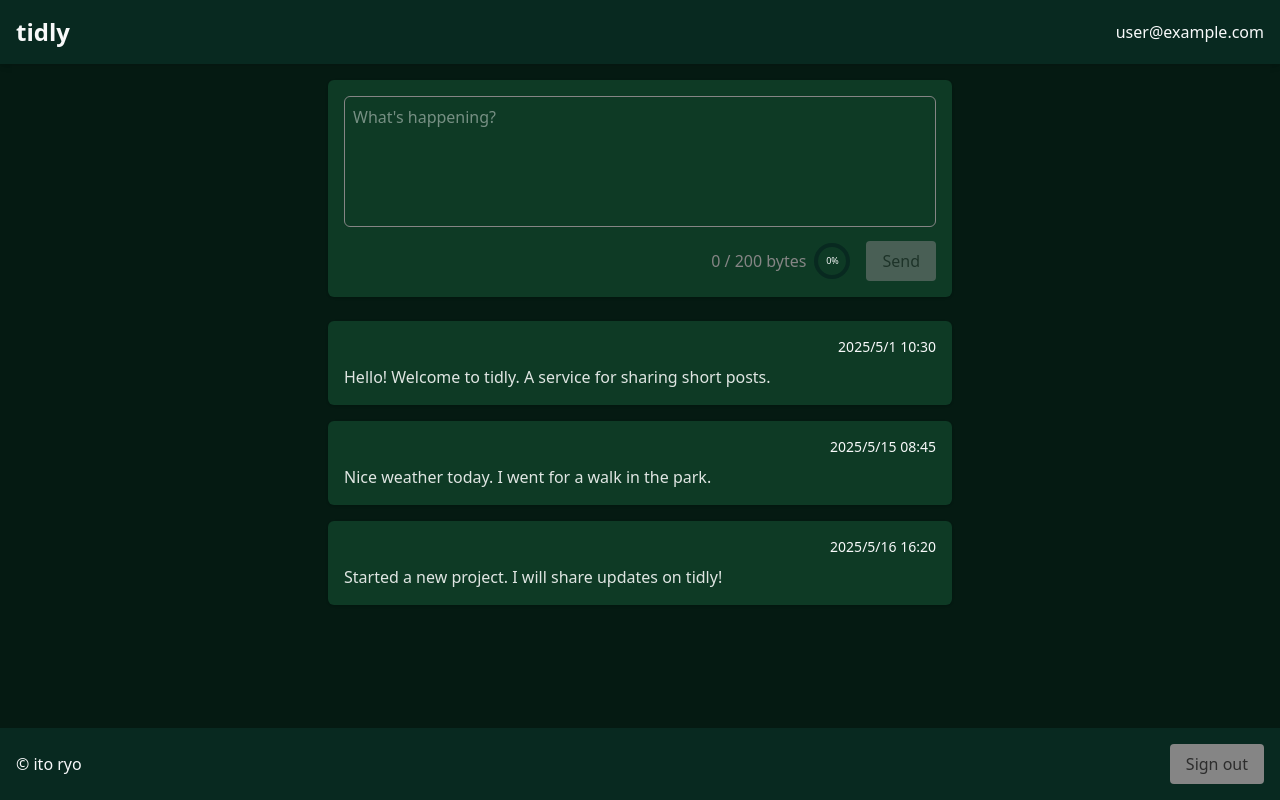
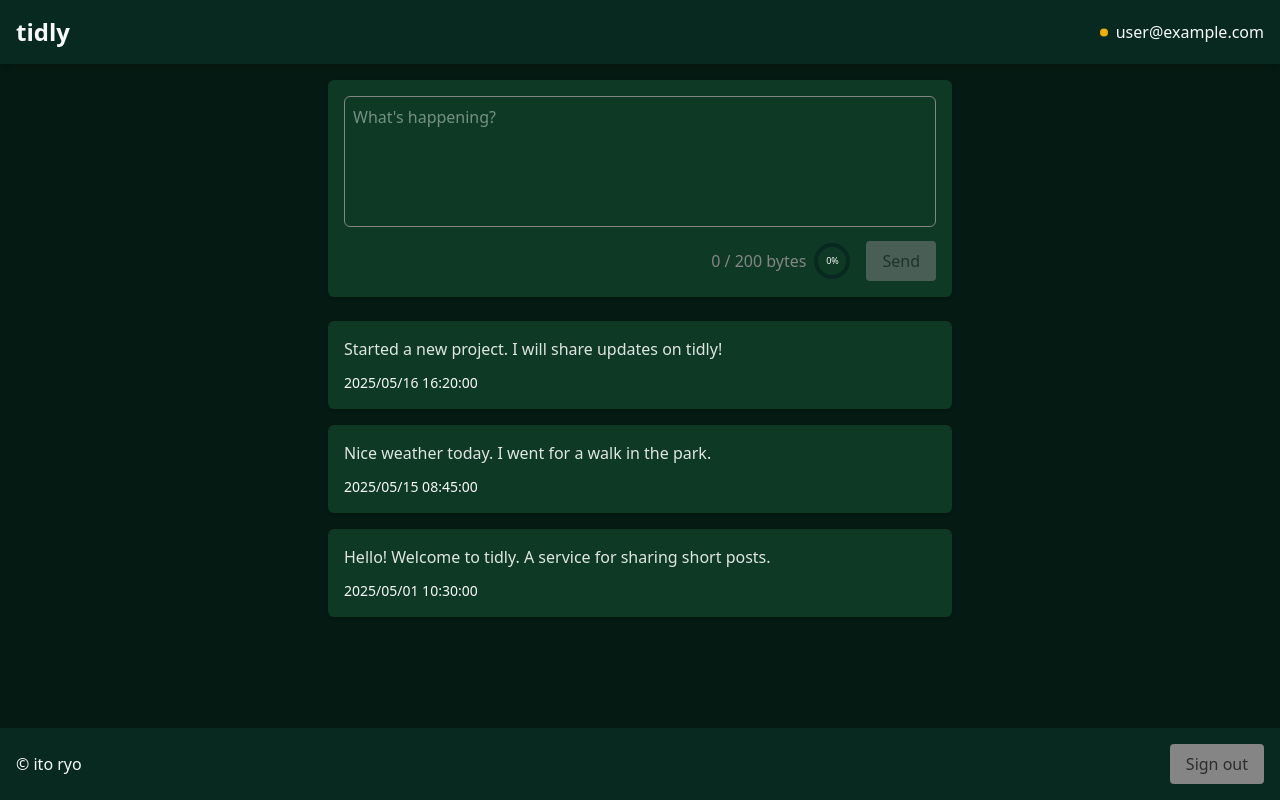
Before and after one commit to itxryx/tidly, a React (Vite) app in the folder frontend/: page / in a window 1280 px wide. Built offline with nearby package versions, Linux system fonts and the light colour scheme.

Commit message:
fix frontend mock

```diff
--- a/frontend/src/components/CircleProgressBar.tsx
+++ b/frontend/src/components/CircleProgressBar.tsx
@@ -17,11 +17,10 @@ const CircleProgressBar: React.FC<CircleProgressBarProps> = ({
   progressColor = 'var(--color-amber)',
   textColor = 'var(--color-white)'
 }) => {
-  const normalizedProgress = Math.max(progress, 0)
-  const displayProgress = Math.min(normalizedProgress, 100)
+  const normalizedProgress = Math.min(Math.max(progress, 0), 100)
   const radius = (size - strokeWidth) / 2
   const circumference = radius * 2 * Math.PI
-  const strokeDashoffset = circumference - (Math.min(normalizedProgress, 100) / 100) * circumference
+  const strokeDashoffset = circumference - (normalizedProgress / 100) * circumference
 
   return (
     <div style={{ width: size, height: size, position: 'relative' }}>
--- a/frontend/src/components/Header.tsx
+++ b/frontend/src/components/Header.tsx
@@ -6,7 +6,12 @@ const Header: React.FC = () => {
     <header className="bg-primary-deepforest p-4 shadow-md">
       <div className="container mx-auto flex justify-between items-center">
         <Link to="/" className="text-2xl font-bold text-white">tidly</Link>
-        <div className="text-white">user@example.com</div>
+        <div className="flex items-center gap-2">
+          <div className="flex items-center">
+            <div className="w-2 h-2 rounded-full bg-amber transform translate-y-[0.5px]"></div>
+          </div>
+          <div className="text-white">user@example.com</div>
+        </div>
       </div>
     </header>
   )
--- a/frontend/src/components/MainLayout.tsx
+++ b/frontend/src/components/MainLayout.tsx
@@ -13,7 +13,9 @@ const MainLayout: React.FC<MainLayoutProps> = ({ children, showSignOut = false }
     <div className="min-h-screen flex flex-col bg-primary-darkgreen">
       <Header />
       <main className="container mx-auto flex-grow p-4">
-        {children}
+        <div className="w-[90%] sm:w-[90%] md:w-1/2 mx-auto">
+          {children}
+        </div>
       </main>
       <Footer showSignOut={showSignOut} />
     </div>
--- a/frontend/src/components/PostItem.tsx
+++ b/frontend/src/components/PostItem.tsx
@@ -11,20 +11,21 @@ interface PostItemProps {
 }
 
 const PostItem: React.FC<PostItemProps> = ({ post }) => {
-  const formattedDate = new Date(post.createdAt).toLocaleString('ja-JP', {
-    year: 'numeric',
-    month: 'numeric',
-    day: 'numeric',
-    hour: '2-digit',
-    minute: '2-digit'
-  })
+  const date = new Date(post.createdAt)
+  const year = date.getFullYear()
+  const month = String(date.getMonth() + 1).padStart(2, '0')
+  const day = String(date.getDate()).padStart(2, '0')
+  const hours = String(date.getHours()).padStart(2, '0')
+  const minutes = String(date.getMinutes()).padStart(2, '0')
+  const seconds = String(date.getSeconds()).padStart(2, '0')
+  const formattedDate = `${year}/${month}/${day} ${hours}:${minutes}:${seconds}`
 
   return (
     <div className="bg-primary-evergreen p-4 rounded-md shadow mb-4">
-      <div className="flex justify-end items-start">
+      <div className="whitespace-pre-wrap break-words mb-3">{post.content}</div>
+      <div className="flex justify-start items-end">
         <div className="text-sm text-white">{formattedDate}</div>
       </div>
-      <div className="mt-2 whitespace-pre-wrap break-words">{post.content}</div>
     </div>
   )
 }
--- a/frontend/src/pages/TopPage.tsx
+++ b/frontend/src/pages/TopPage.tsx
@@ -1,4 +1,4 @@
-import React, { useState } from 'react'
+import React, { useState, useEffect } from 'react'
 import MainLayout from '../components/MainLayout'
 import PostForm from '../components/PostForm'
 import PostList from '../components/PostList'
@@ -6,7 +6,14 @@ import { mockPosts } from '../mockData'
 import type { Post } from '../components/PostItem'
 
 const TopPage: React.FC = () => {
-  const [posts, setPosts] = useState<Post[]>(mockPosts)
+  const [posts, setPosts] = useState<Post[]>([])
+
+  useEffect(() => {
+    const sortedPosts = [...mockPosts].sort((a, b) =>
+      new Date(b.createdAt).getTime() - new Date(a.createdAt).getTime()
+    )
+    setPosts(sortedPosts)
+  }, [])
 
   const handlePostSubmit = (content: string) => {
     const newPost: Post = {
@@ -20,10 +27,8 @@ const TopPage: React.FC = () => {
 
   return (
     <MainLayout showSignOut>
-      <div className="w-3/4 sm:w-3/4 md:w-1/2 mx-auto">
-        <PostForm onSubmit={handlePostSubmit} />
-        <PostList posts={posts} />
-      </div>
+      <PostForm onSubmit={handlePostSubmit} />
+      <PostList posts={posts} />
     </MainLayout>
   )
 }
```
